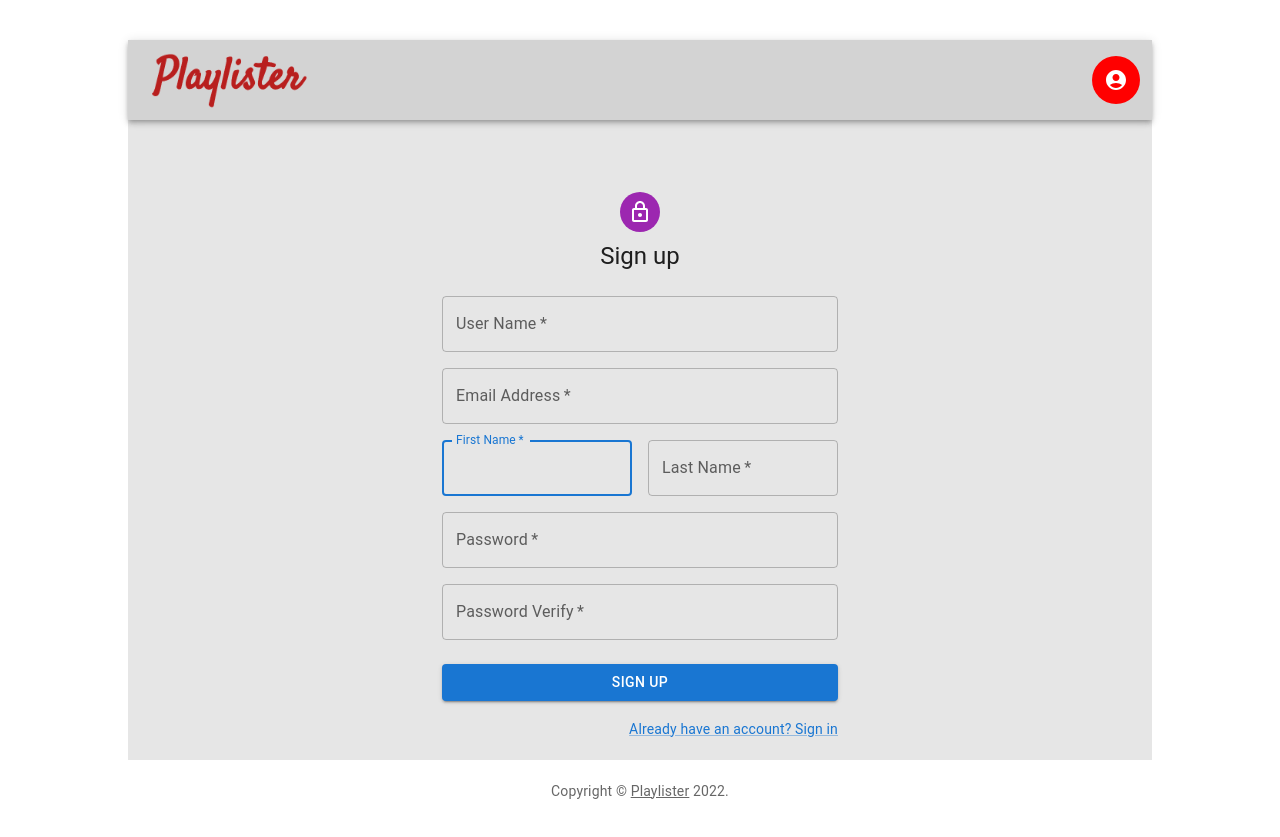
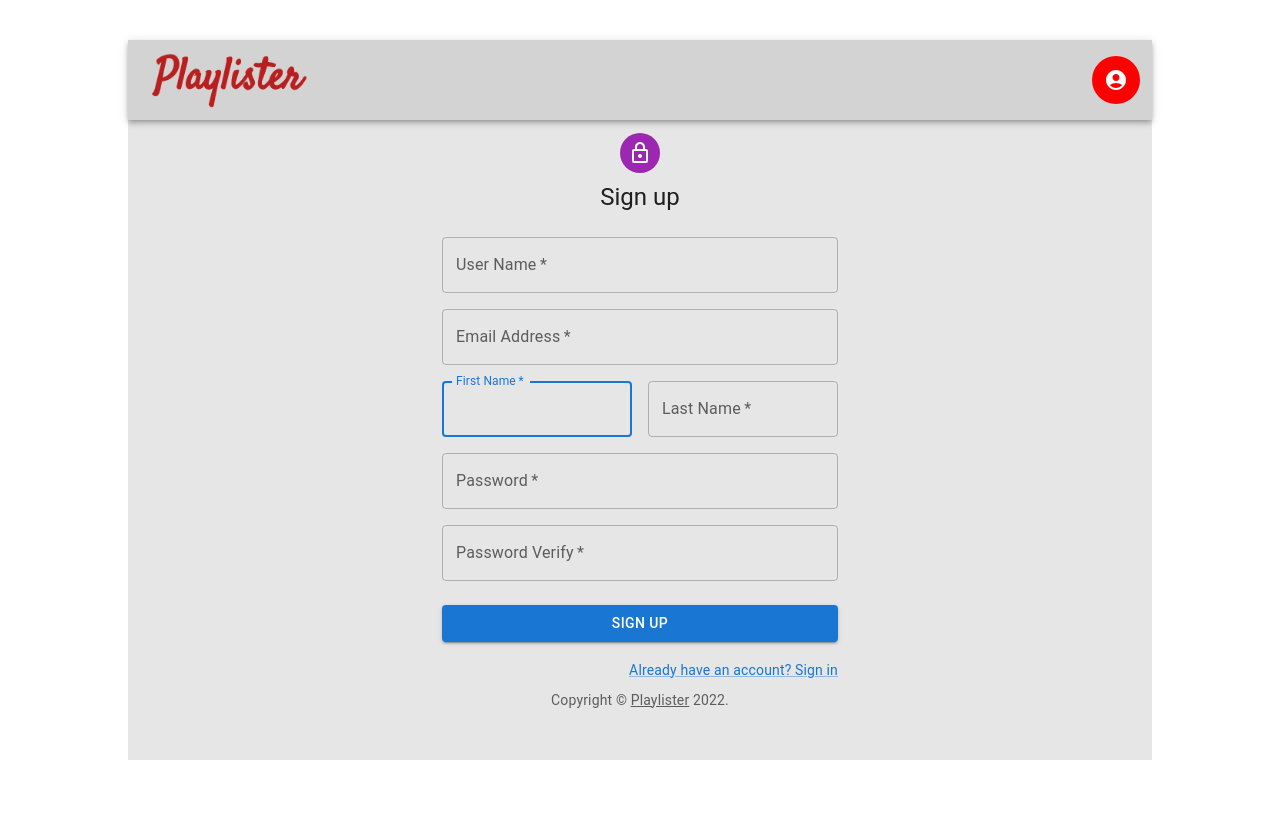
Before and after one commit to alexaid123/Playlister-Project, a React (Create React App) app in the folder client/: page /register in a window 1280 px wide. After the commit the page ends 800 px from the top, so only its background shows below. Built offline with nearby package versions, Linux system fonts and the light colour scheme; no server answers.

Commit message:
First Final Draft

```diff
--- a/client/src/components/RegisterScreen.js
+++ b/client/src/components/RegisterScreen.js
@@ -42,11 +42,11 @@ export default function RegisterScreen() {
     };
 
     return (
-            <Container component="main" maxWidth="xs">
+            <Container sx = {{marginTop: '-67px'}} component="main" maxWidth="xs">
                 <CssBaseline />
                 <Box
                     sx={{
-                        marginTop: 8,
+                        marginTop: 9,
                         display: 'flex',
                         flexDirection: 'column',
                         alignItems: 'center',
@@ -144,7 +144,7 @@ export default function RegisterScreen() {
                         </Grid>
                     </Box>
                 </Box>
-                <Copyright sx={{ mt: 5 }} />
+                <Copyright sx={{ mt: 1 }} />
             </Container>
     );
 }
--- a/client/src/components/SplashScreen.js
+++ b/client/src/components/SplashScreen.js
@@ -47,6 +47,11 @@ export default function SplashScreen() {
                 </ Link></Button>
             </div>
         </Box>
+        <Box sx={{marginLeft: '890px', marginTop: '200px'}}>
+            <div style = {{fontSize: '24px'}}>
+                Created by: Alexandros Aidonis
+            </div>
+        </Box>
 
         </div>
 
```
